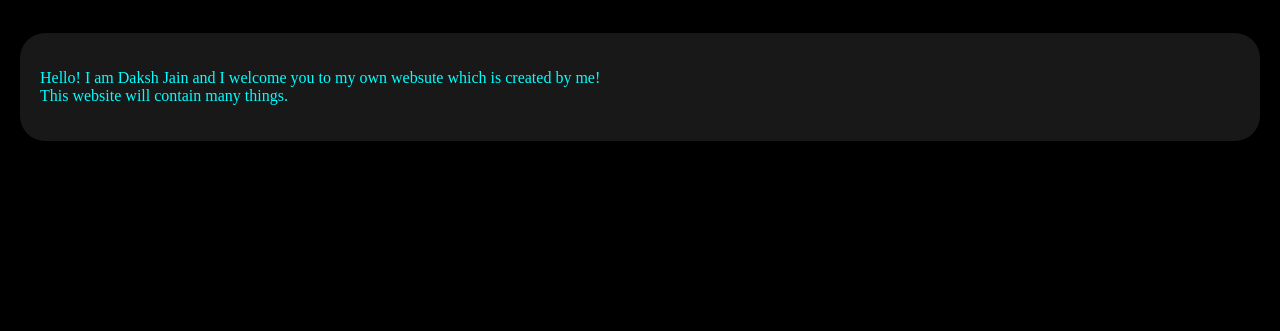
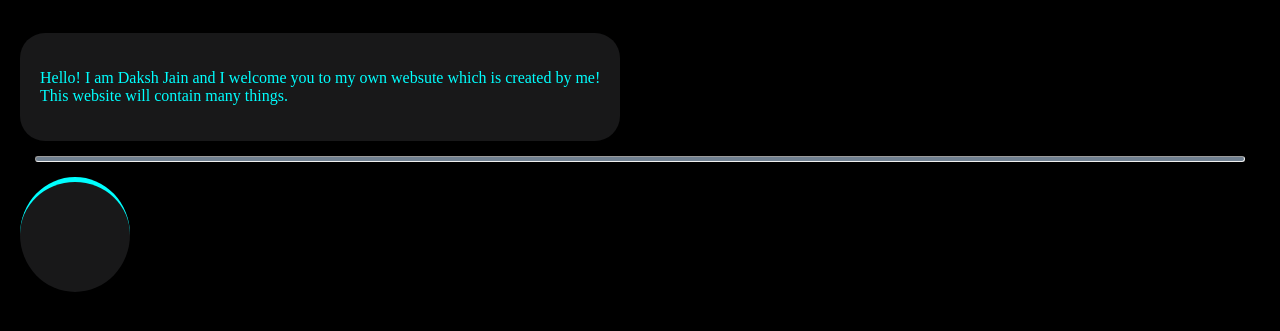
Before and after one commit to Daksh-j-31/first_website, a plain HTML site: page index.html in a window 1280 px wide. Shown: the part 85-416 px from the top of the page. Drawn offline with Linux system fonts and the light colour scheme.

Commit message:
Initial
Added new styles and animations to enhance the webpage.

```diff
--- a/index.html
+++ b/index.html
@@ -27,6 +27,7 @@
             box-shadow: 10 10 10 10;
             margin: 20;
             border-radius: 25px;
+            display: inline-block
         }
         header {
             padding: 7px;
@@ -38,8 +39,36 @@
             box-shadow: 10 10 10 10;
         }
         #mdiv:hover {
+            transition: 0.85s ease-in;
             background-color: blueviolet;
         }
+        #hr1 {
+            height: 2px;
+            margin: 15px;
+            box-shadow: 0 0 0 0;
+            padding: 1px;
+            background-color: slategray;
+            border: solid 1px sltegray;
+            border-radius: 70px;
+        }
+
+
+        .test {
+            height: 100px;
+            width:100px;
+            padding: 5px;
+            border-radius: 50%;
+            border-top: solid 5px aqua;
+            background-color: rgba(55, 55, 56, 0.45);
+        }
+        .test:hover{
+            animation: first 3s ease 0.10s infinite
+        }
+        @keyframes first {
+            from {transform:rotate(0deg);}
+            to{transform:rotate(360deg);}
+        }
+
     </style>
 </head>
 <body>
@@ -53,6 +82,9 @@
                 This website will contain many things.
             </p>
         </div>
+        <hr id="hr1">
+        <div class="test">
+        </div>
     </main>
 </body>
 </html>
```
